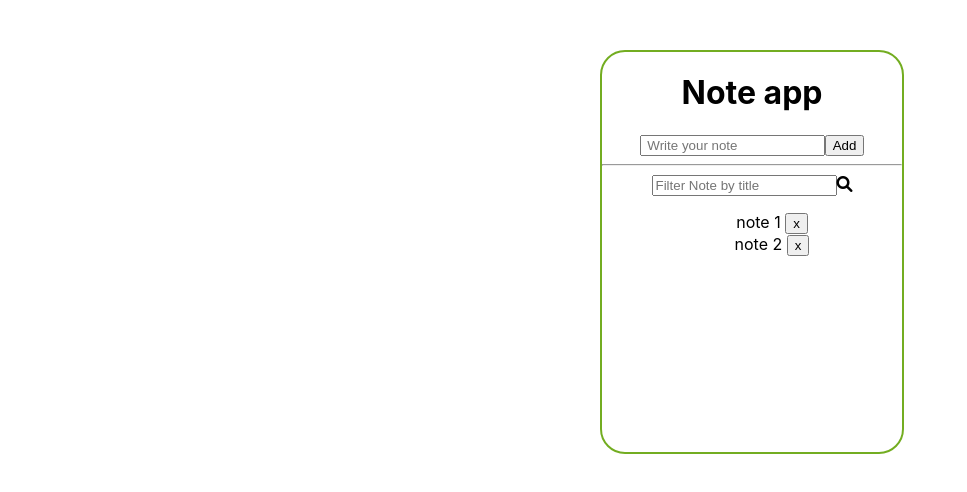
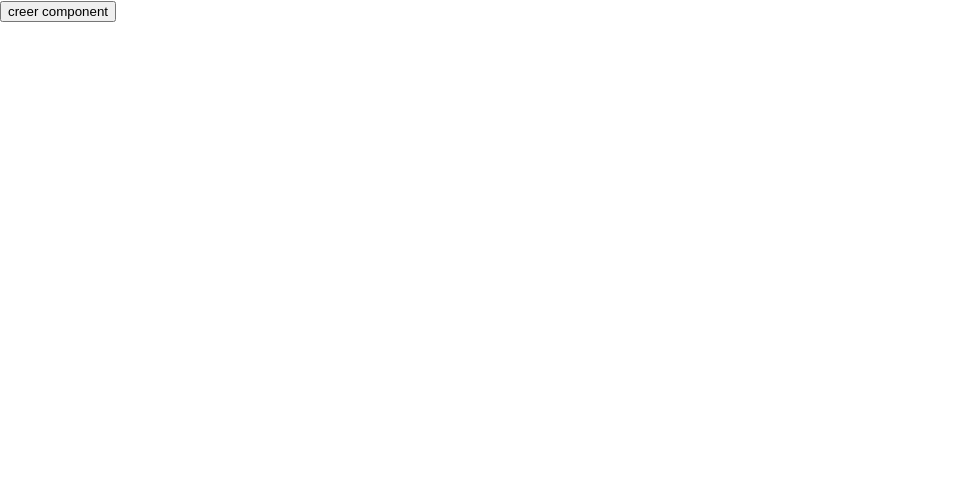
Before and after one commit to Nena629/react-challenge-todo-app, a React (Create React App) app: page / in a window 1280 px wide. Shown: the top 492 px of the page, without its empty margins (0-967 px from the left). Built offline with nearby package versions, Linux system fonts and the light colour scheme.

Commit message:
life-cycle-bad-components done

```diff
--- a/src/App.js
+++ b/src/App.js
@@ -1,75 +1,16 @@
 import React, { useState } from 'react'
-import AddNote from './components/AddNote'
-import ListeNote from './components/ListeNote'
-import './App.css'
-import { Note } from './models/Note'
+import ClassComp from './Components/ClassComp'
+
+function App() {
+  const [show, setShow] = useState(true)
+  return (
+    <div>
+      {show !== true ? <ClassComp/> : null}
+      <button onClick={()=>setShow(!show)}> {show!==true ?'delete':'creer'} component</button>
+    </div>
 
 
-const LIST_NOTE =[
-    new Note (1,"note 1"),
-    new Note (2, "note 2")
-]
-const App = () => {
+  )
+}
 
-    const [notes, setNotes] = useState(LIST_NOTE)
-      //copieNotes
-    const [copieNotes, setCopieNotes] = useState(LIST_NOTE)
-
-   // Add note
-    const addNewNote = (newNote) => {
-
-         let newList = [...notes,new Note (notes.length+1, newNote)]
-          setNotes([...newList])
-          setCopieNotes([...newList])
-
-    }
-
-    // Delete note
-    const deleteNoteById = (noteId) =>{
-     //alert are you sure
-    if (window.confirm("Are you sure ?") === false) return
-    // alert(noteId)
-    let newList = [...notes]
-    //suppression dans la copie
-    newList = newList.filter((t) => t.id !== noteId)
-    //update state
-    setNotes([...newList])
-    setCopieNotes([...newList])
-    }
-
-    // Filter note
-    const filterNote = (e) =>{
-
-     let input_value = e.target.value;
-
-        if (input_value === "") {
-          setNotes([...copieNotes])
-        }
-        else {
-          let newList = notes.filter((t) => t.content.includes(input_value))
-          setNotes([...newList])
-        }
-
-    }
-
-    return (
-
-        <div className="b" style={{ textAlign: "center" }}>
-            <h1>Note app</h1>
-        {/* listeNote*/}
-            <AddNote addListNote= {addNewNote} />
-            <hr />
-
-        {/* listeNote*/}
-            <div className="filter border w-50 mx-auto">
-                <input onChange={filterNote} type="text" placeholder="Filter Note by title" className="form-control" />
-                <i className="fa fa-search" aria-hidden="true" />
-            </div>
-
-        {/* listeNote*/}
-            <ListeNote list={notes} onDeleteNoteApp={deleteNoteById} />
-        </div>
-
-    )
-    }
 export default App
--- /dev/null
+++ b/src/Components/ClassComp.js
@@ -0,0 +1,33 @@
+import React, { Component } from 'react'
+
+export default class ClassComp extends Component {
+
+    constructor() {
+        super()
+        this.state = {
+            compteur: 0
+        }
+        console.log("construction du composant")
+    }
+    componentDidMount() {
+        console.log('component did mount for sure yay');
+    }
+    componentDidUpdate() {
+        console.log(" we did an update ")
+    }
+
+    render() {
+        return (
+            <p>
+                {this.state.compteur}
+                <br />
+                Bonjour Je suis une Méchante Composante 😈 !!
+                <button onClick={() => this.setState({ compteur: this.state.compteur + 1 })}> ADD</button>
+            </p>
+        )
+    }
+
+    componentWillUnmount() {
+        console.log("nooo heelp 😭")
+    }
+}
--- a/src/components/ItemNote.js
+++ /dev/null
@@ -1,13 +0,0 @@
-import React from 'react'
-
-const ItemNote = ({title, onDeleteListNote,id}) => {
-    return (
-        <div>
-            <span> {title} </span>
-            <button onClick={()=>onDeleteListNote(id)} className="btn">x</button>
-        </div>
-
-    )
-}
-
-export default ItemNote
--- a/src/components/ListeNote.js
+++ /dev/null
@@ -1,25 +0,0 @@
-import React from 'react'
-import ItemNote from './ItemNote'
-
-const ListeNote = ({list,onDeleteNoteApp}) => {
-
-    return (
-        <div>
-            <ul>
-               {/*List of itemNote*/}
-            {list.map((note) => (
-                   <ItemNote
-                   title={note.content}
-                   id={note.id}
-                   key= {note.id}
-                   onDeleteListNote={onDeleteNoteApp}
-                    />
-            )
-            )}
-            </ul>
-        </div>
-
-    )
-}
-
-export default ListeNote
--- a/src/components/addNote.js
+++ /dev/null
@@ -1,33 +0,0 @@
-import React from 'react'
-import { useRef } from 'react'
-
-
-const AddNote = ({addListNote}) => {
-
-  const inputText = useRef();
-
-  const onAddNote = () => {
-
-      addListNote(inputText.current.value);
-      inputText.current.value ="";
-    // alert(inputText.current.value)
-
-  }
-
-  return (
-
-    <div>
-      <div className="add">
-        <input type="text" className="form-control" placeholder=" Write your note" ref={inputText}
-        />
-
-        <button
-          className="btn btn-outline-secondary"
-          onClick={() => onAddNote()}> Add </button>
-      </div>
-    </div>
-  )
-}
-
-
-export default AddNote
--- a/src/models/Note.js
+++ /dev/null
@@ -1,7 +0,0 @@
-export class Note {
-
-    constructor(id,content){
-        this.id=id
-        this.content= content
-    }
-}
```
